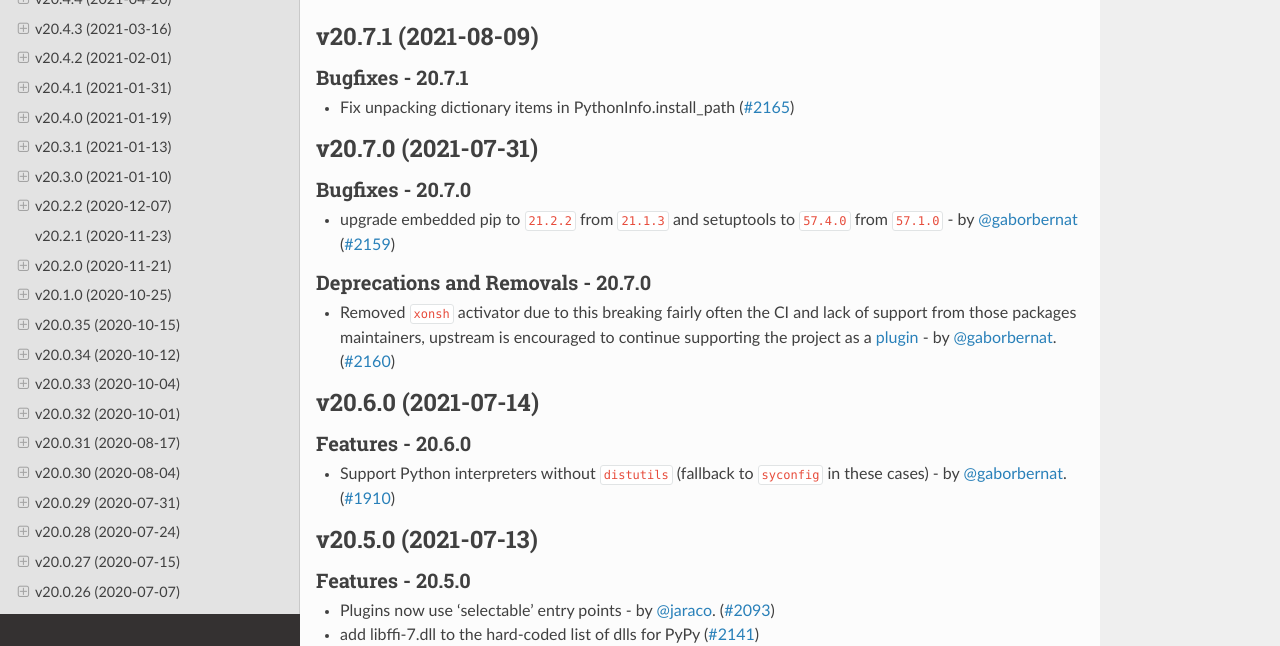
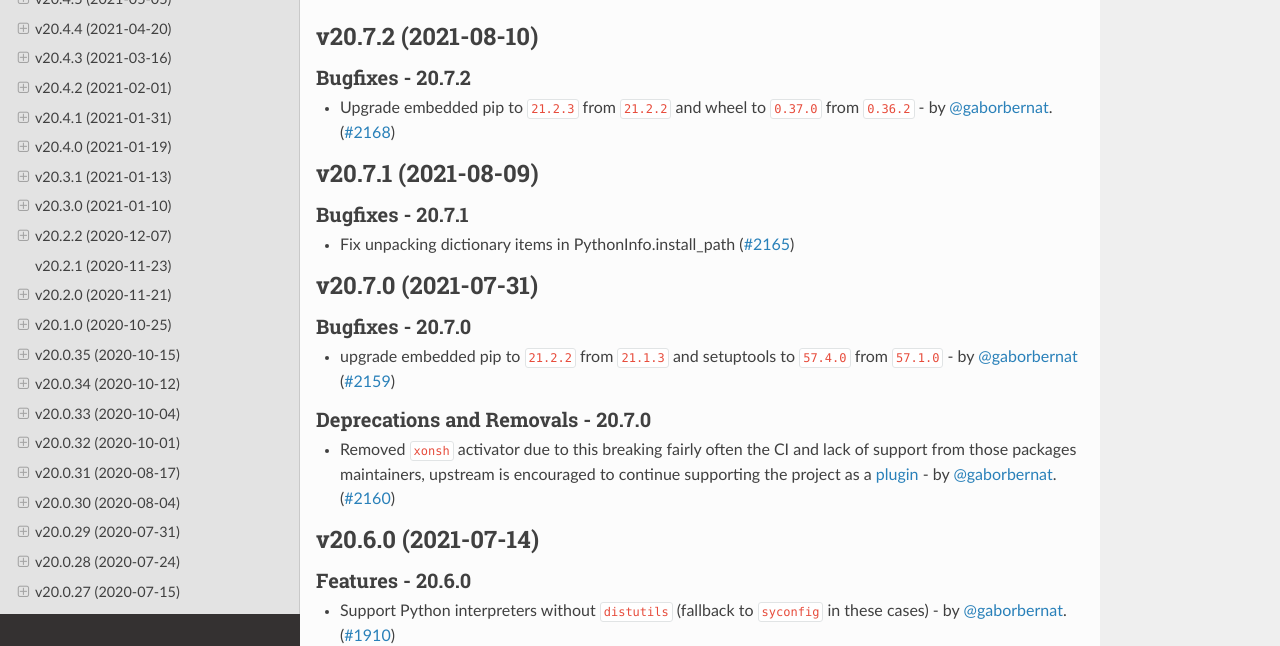
Before and after one commit to pypa/virtualenv, a Sphinx documentation site: the page built from docs/changelog.rst, in a window 1280 px wide and 900 px high, cut to the strip 254-900 px from the top of the window. Built offline with Sphinx 7.4.7 and the Read the Docs theme 2.0.0, drawn with Linux system fonts in a browser that asks for light colours; pages that are not in the unit, such as notebooks, are missing from menus; the version number could not be read and is left out.

Commit message:
release 20.7.2

```diff
--- a/docs/changelog.rst
+++ b/docs/changelog.rst
@@ -4,6 +4,14 @@
 .. include:: _draft.rst
 
 .. towncrier release notes start
+
+v20.7.2 (2021-08-10)
+--------------------
+
+Bugfixes - 20.7.2
+~~~~~~~~~~~~~~~~~
+- Upgrade embedded pip to ``21.2.3`` from ``21.2.2`` and wheel to ``0.37.0`` from ``0.36.2`` - by :user:`gaborbernat`. (`#2168 <https://github.com/pypa/virtualenv/issues/2168>`_)
+
 
 v20.7.1 (2021-08-09)
 --------------------
--- a/docs/changelog/2168.bugfix.rst
+++ /dev/null
@@ -1 +0,0 @@
-Upgrade embedded pip to ``21.2.3`` from ``21.2.2`` and wheel to ``0.37.0`` from ``0.36.2`` - by :user:`gaborbernat`.
```
